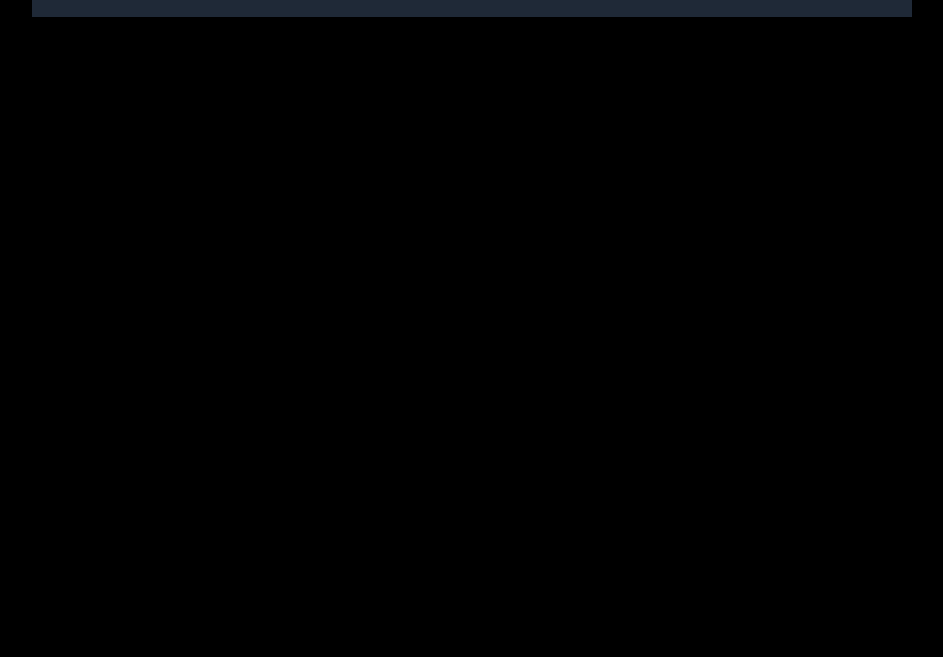
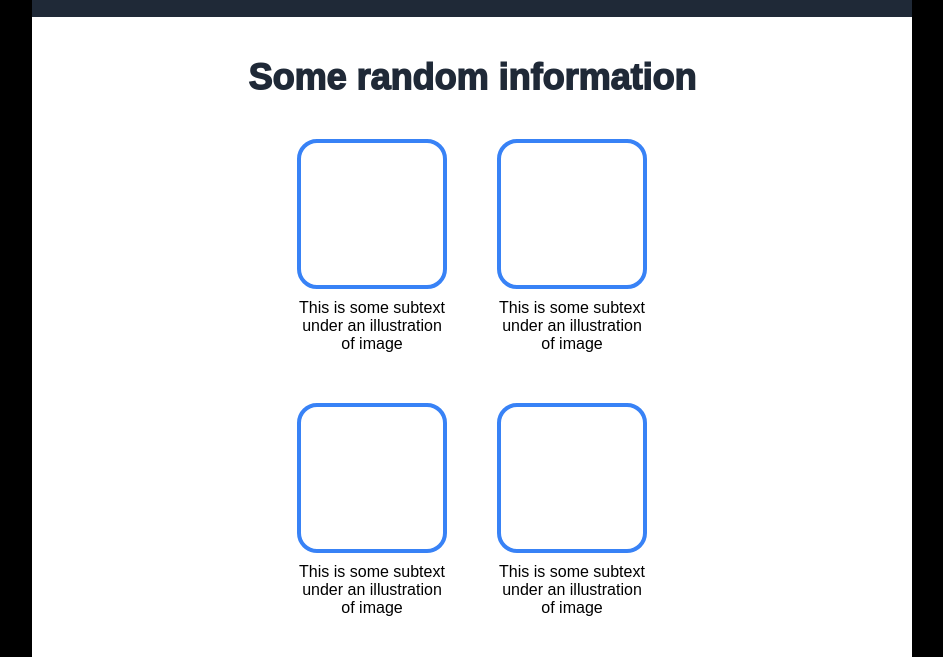
Before and after one commit to NoNevim/nejakapage, a plain HTML site: page index.html in a window 1280 px wide. Shown: the part 721-1378 px from the top of the page, without its empty margins (168-1111 px from the left). Before the commit the page ends 800 px from the top, so only its background shows below. Drawn offline with Linux system fonts and the light colour scheme.

Commit message:
dokonceni prostredni casti brutuspage

```diff
--- a/index.html
+++ b/index.html
@@ -24,15 +24,32 @@
                 <div class="regulartext">This website has some subtext that goes here under the main title. It's a smaller font and the color is lower contrast</div>
                 <button>Sign up</button>
             </div>
-            <img src="images/pexels-pixabay-219692.jpg" alt="nejaky obrazek" class="nevim">
+            <img src="images/pexels-pixabay-219692.jpg" alt="midnight city" class="nevim">
         </div>
 
 
     </div>
 
     <div class="prostredek">
-
-
+        <div class="infotext">Some random information</div>
+        <div class="grid">
+            <div>
+                <div class="obdelnicek"></div>
+                <div>This is some subtext under an illustration of image</div>
+            </div>
+            <div>
+                <div class="obdelnicek"></div>
+                <div>This is some subtext under an illustration of image</div>
+            </div>
+            <div>
+                <div class="obdelnicek"></div>
+                <div>This is some subtext under an illustration of image</div>
+            </div>
+            <div>
+                <div class="obdelnicek"></div>
+                <div>This is some subtext under an illustration of image</div>
+            </div>
+        </div>
     </div>
 
     <div class="spodek">
--- a/style.css
+++ b/style.css
@@ -5,14 +5,25 @@ body{
 
 }
 
+.vrsek,
+.prostredek {
+    height: auto;
+    margin: 0 200px;
+}
+
 .vrsek {
     background-color: #1F2937;
-    height: auto;
     min-height: 500px;
-    margin: 0 200px;
     padding: 20px 200px;
+}
 
+.prostredek {
+    background-color: white;
+    min-height: 350px;
+    text-align: center;
+    padding: 40px 200px ;
 }
+
 
 .header {
     display: flex;
@@ -82,3 +93,33 @@ img {
     height: 250px;
 
 }
+
+.infotext {
+    font-size: 36px;
+    font-weight: 1000;
+    color: #1F2937;
+    margin-bottom: 40px;
+}
+
+.obdelnicek {
+    border-style: solid;
+    border-color: #3882F6;
+    border-radius: 20px;
+    width: 150px;
+    height: 150px;
+    border-width: 4px;
+    box-sizing: border-box;
+    margin-bottom: 10px;
+}
+
+.grid {
+    display: flex;
+    justify-content: center;
+    align-items: center;
+    gap: 50px;
+    flex-wrap: wrap;
+}
+
+.grid div {
+    max-width: 150px;
+}
```
